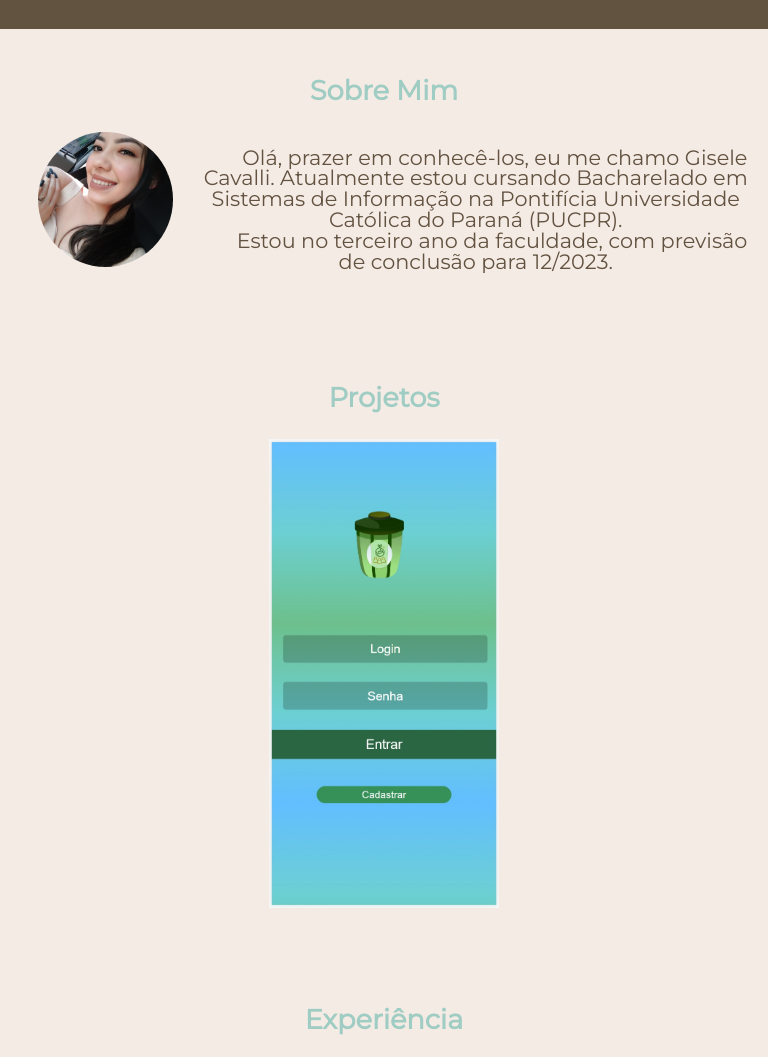
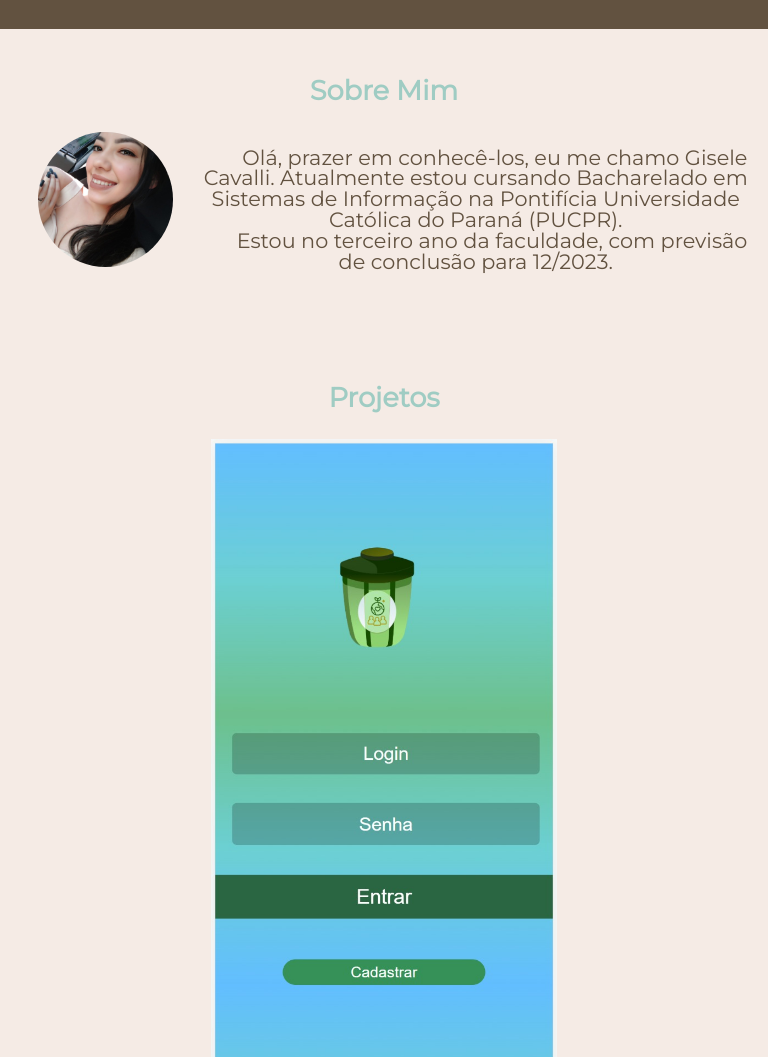
Before and after one commit to GiseleCavalli/Projeto1, a plain HTML site: page index.html in a window 768 px wide. Shown: the part 182-1239 px from the top of the page. Drawn offline with Linux system fonts and the light colour scheme.

Commit message:
[PI - 004] - finalizando implementação do projeto

```diff
--- a/css/projetos.css
+++ b/css/projetos.css
@@ -34,11 +34,33 @@ img{
 ::-webkit-scrollbar-track {
     background-color: var(--bege);
 }
+
 ::-webkit-scrollbar {
     width: 6px;
     background: var(--bege);
 }
+
 ::-webkit-scrollbar-thumb {
     background: #dad7d7;
     border-radius: 8px;
 }
+
+
+/* Responsividade */
+@media screen and (min-width: 280px) and (max-width: 359px) {
+    img{
+        width: 100%;
+    }
+}
+
+@media screen and (min-width: 360px) and (max-width: 768px) {
+    img{
+        width: 70%;
+    }
+}
+
+@media screen and (min-width: 768px) and (max-width: 1023px) {
+    img{
+        width: 45%;
+    }
+}
```
